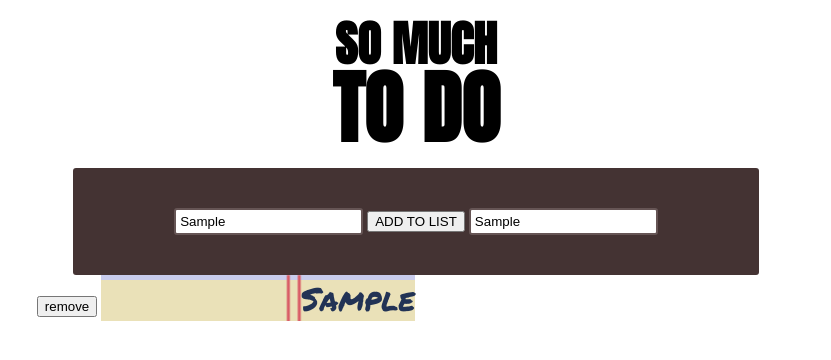
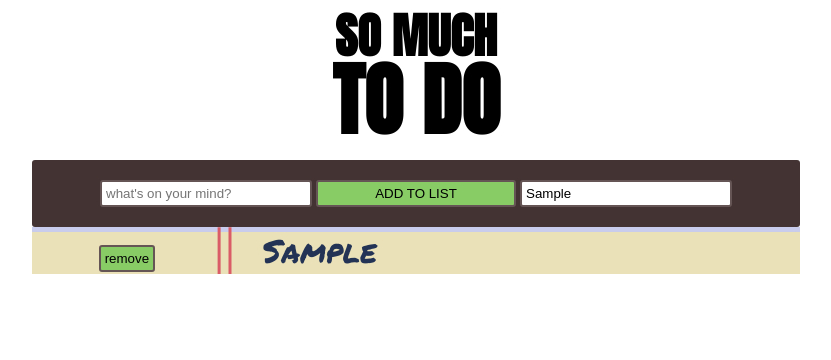
Before and after one commit to burnthair/Edwards_Lab12, a plain HTML site: page index.html in a window 1280 px wide. Both pictures are taken after typing "Sample", "Sample" into the empty fields and a click on the button "ADD TO LIST". Shown: the whole page, without its empty margins (224-1055 px from the left). Drawn offline with nearby package versions, Linux system fonts and the light colour scheme; a web font is replaced by a local one.

Commit message:
Cleaned up styling and alignment.

```diff
--- a/index.html
+++ b/index.html
@@ -18,14 +18,15 @@
   <div id="notepad-container">
     <div id="inputs-container">
       <input type="text" ng-model="listitem" placeholder="what's on your mind?">
-      <button type="button" ng-click="addItem(listitem)">ADD TO LIST</button>
-      <!-- <button type="button" ng-click="removeItem(listitem)">REMOVE FROM LIST</button> -->
-      <input type="text" ng-model="search" placeholder="filter tasks">
+      <button type="button" id="add" ng-click="addItem(listitem); listitem=''">ADD TO LIST</button>
+      <input type="text" ng-model="search" placeholder="🔎 filter tasks"> <!--unicode for mag glass didn't display?-->
     </div>
     <div>
       <div ng-repeat="task in toDoList | filter: search">
-        <button type='button' ng-click="removeItem($index)">remove</button>
-        <p class="task-container" id="{{ $index }}">{{ task }}</p>
+        <div class="task-container" id="{{ $index }}">
+          <button class="list-item-button" type='button' ng-click="removeItem($index)">remove</button>
+          <span class="list-item">{{ task }}</span>
+        </div>
       </div>
     </div>
   </div>
--- a/styles.css
+++ b/styles.css
@@ -1,3 +1,8 @@
+body {
+  margin: 0;
+  padding: 0;
+}
+
 header {
   margin: 0;
   text-align: center;
@@ -19,9 +24,24 @@ h2 {
 }
 
 input {
+  margin: 0 auto;
   padding: 4px;
   border: 2px solid #655;
   border-radius: 3px;
+  font-family: 'Port Lligat Slab', sans-serif;
+  width: 200px;
+}
+
+button {
+  padding: 4px;
+  background-color: #8C6;
+  border: 2px solid #655;
+  border-radius: 3px;
+  font-family: 'Port Lligat Slab', sans-serif;
+}
+
+#add {
+  width: 200px;
 }
 
 #notepad-container {
@@ -32,22 +52,28 @@ input {
 
 #inputs-container {
   margin: 0 auto;
-  padding: 40px;
-  width: 80%;
+  padding: 20px 0;
+  width: 100%;
   text-align: center;
   background-color: #433;
   border-radius: 3px;
 }
 
 .task-container {
-  display: inline;
+  display: inline-block;
   margin: 0px auto;
-  padding: 40px;
-  width: 80%;
+  width: 100%;
   font-family: 'Permanent Marker', cursive;
   font-size: 2em;
   padding: 0;
-  padding-left: 200px;
   color: #235;
   background-image: url('./img/notepad_row.png');
 }
+
+.list-item {
+  margin-left: 3em;
+}
+
+.list-item-button {
+  margin-left: 5em;
+}
```
